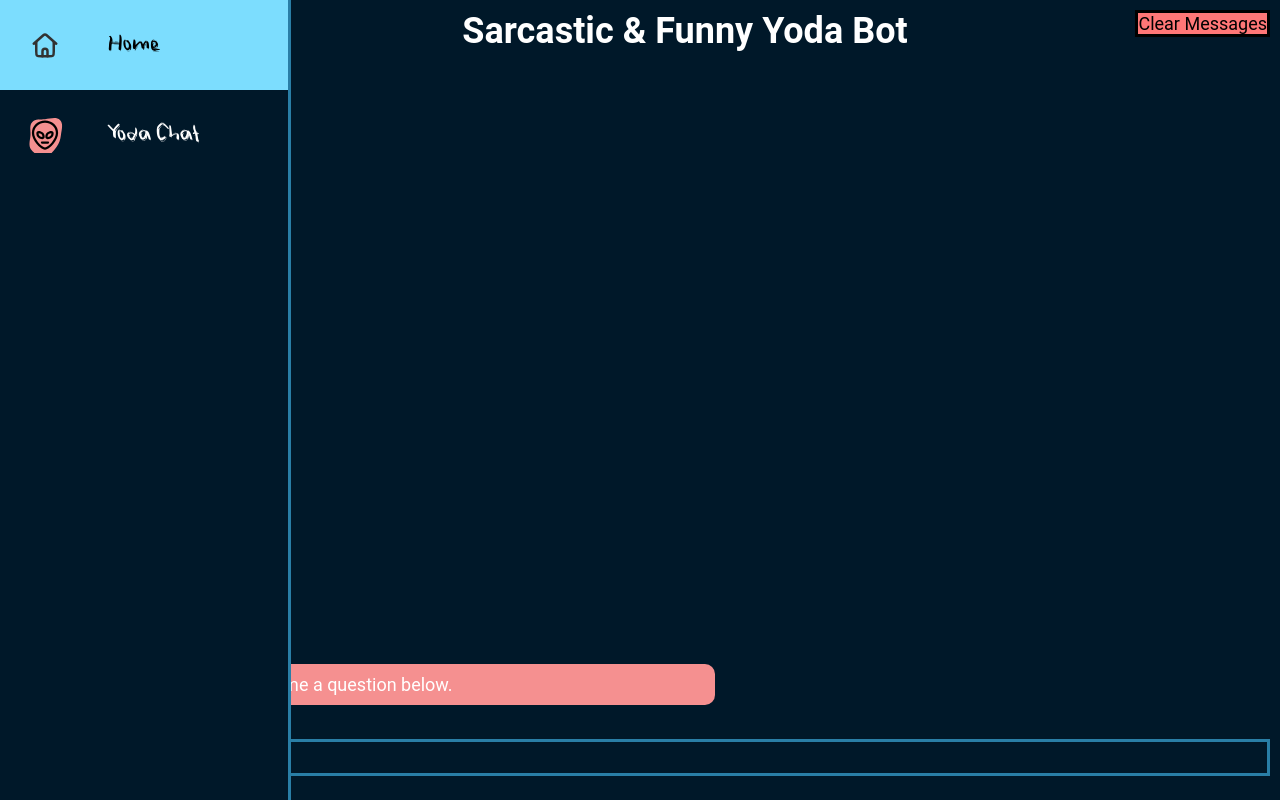
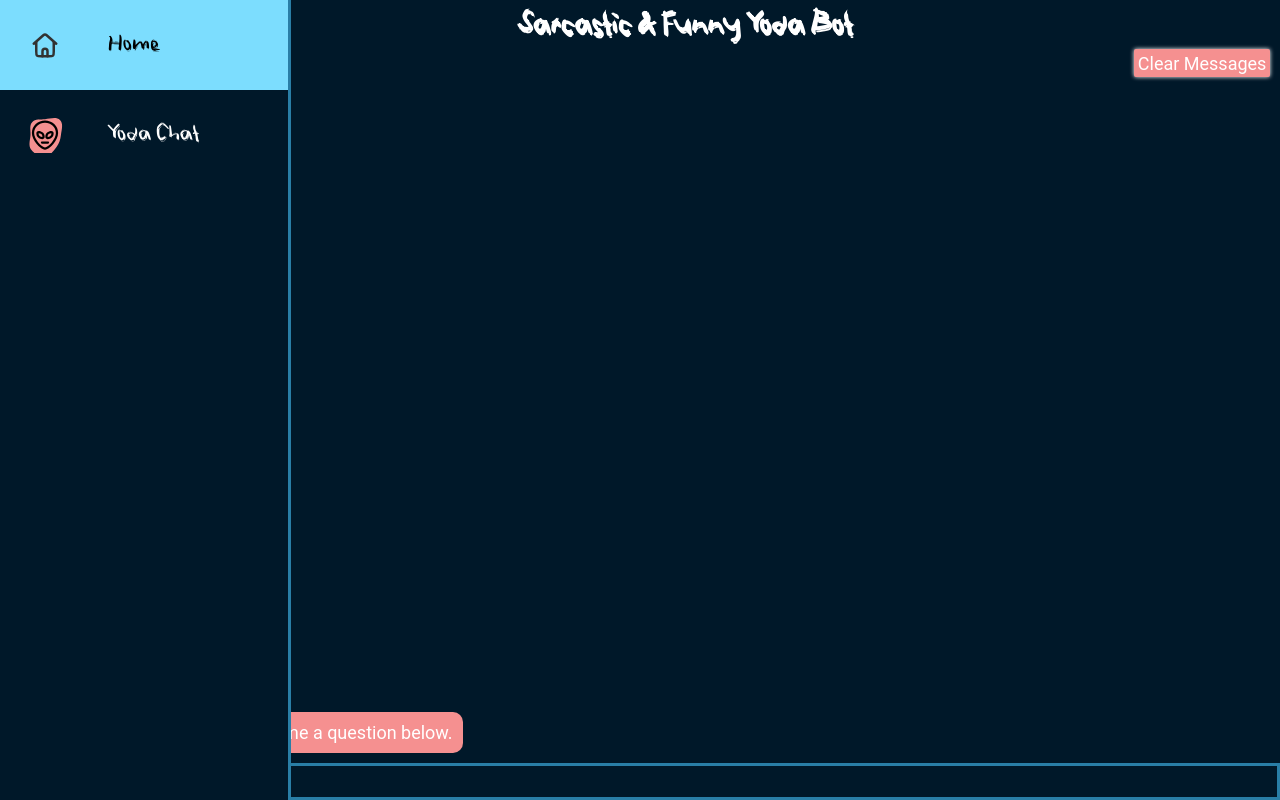
Before and after one commit to dhshah/openai-fun, a SvelteKit app: page /yoda-chat in a window 1280 px wide. Built offline with nearby package versions, Linux system fonts and the light colour scheme.

Commit message:
More refactoring

```diff
--- /dev/null
+++ b/src/lib/components/ChatComponent.svelte
@@ -0,0 +1,45 @@
+<script lang="ts">
+	import FocussedInput from '$lib/components/FocussedInput.svelte';
+
+	export let chatTitle: string;
+	export let onTrigger: (query: string) => void;
+
+	let value: string;
+
+	let chatting: boolean;
+
+	async function performAction() {
+		chatting = true;
+		await onTrigger(value);
+		value = '';
+		chatting = false;
+	}
+</script>
+
+<div class="container">
+	<h1>{chatTitle}</h1>
+	<div class="content">
+		<slot />
+	</div>
+	<FocussedInput bind:value disabled={chatting} onTrigger={performAction} />
+</div>
+
+<style>
+	.container {
+		height: 100vh;
+		display: flex;
+		align-items: stretch;
+		justify-content: space-between;
+		flex-direction: column;
+	}
+
+	.container > h1 {
+		font-family: AnakCute;
+		text-align: center;
+		margin-top: 10px;
+		font-size: 2em;
+	}
+	.container > .content {
+		flex: 1;
+	}
+</style>
--- a/src/lib/components/FocussedInput.svelte
+++ b/src/lib/components/FocussedInput.svelte
@@ -34,7 +34,6 @@
 <style>
 	.input-container {
 		width: 100%;
-		min-height: 85px;
 		display: flex;
 		align-items: center;
 		justify-content: center;
@@ -43,14 +42,13 @@
 		outline: none;
 	}
 	.input-container > input {
-		caret-color: #297ea6;
+		caret-color: var(--bg-secondary);
 		caret-shape: bar;
 		box-sizing: border-box;
 		flex-grow: 1;
-		border: 3px solid #297ea6;
-		margin: 5px 10px;
+		border: 3px solid var(--bg-secondary);
 		padding: 5px 10px;
-		background: transparent;
+		background: var(--bg-primary);
 		border-radius: var(--size-radius);
 		color: white;
 	}
--- a/src/lib/components/Nav.svelte
+++ b/src/lib/components/Nav.svelte
@@ -75,15 +75,15 @@
 <style>
 	* {
 		font-family: AnakCute, sans-serif;
-		color: white;
+		color: var(--text-primary);
 		font-size: 1.5rem;
 	}
 	.navbar {
 		width: 5rem;
 		height: 100vh;
 		position: fixed;
-		background-color: #001829;
-		border-right: 3px solid #297ea6;
+		background-color: var(--bg-primary);
+		border-right: 3px solid var(--bg-secondary);
 		transition: width 200ms ease;
 		z-index: 100;
 	}
@@ -104,10 +104,10 @@
 	}
 
 	.nav-item.home:hover {
-		background-color: #7cddfe;
+		background-color: var(--home-color);
 	}
 	.nav-item.yoda-chat:hover {
-		background-color: #f59090;
+		background-color: var(--yoda-chat-color);
 	}
 
 	.nav-link {
@@ -119,7 +119,7 @@
 	}
 
 	.nav-item:hover .link-text {
-		color: black;
+		color: var(--text-dark);
 	}
 	.link-text {
 		margin-left: 1rem;
--- a/src/routes/+layout.svelte
+++ b/src/routes/+layout.svelte
@@ -30,14 +30,17 @@
 	}
 
 	:root {
-		--bg-primary: #f5f5f5;
-		--bg-secondary: #fff;
-		--text-primary: #000;
-		--text-secondary: #fff;
+		--bg-primary: #001829;
+		--bg-secondary: #297ea6;
+		--text-primary: #fff;
+		--text-dark: #000;
+		--home-color: #7cddfe;
+		--yoda-chat-color: #f59090;
 	}
 	.container {
 		margin-left: 5rem;
-		height: 100vh;
+		height: 100%;
+		box-sizing: border-box;
 		background-color: #001829;
 	}
 </style>
--- a/src/routes/yoda-chat/+page.svelte
+++ b/src/routes/yoda-chat/+page.svelte
@@ -1,22 +1,17 @@
 <script lang="ts">
-	import FocussedInput from '$lib/components/FocussedInput.svelte';
-	import { onMount } from 'svelte';
-	import { messages, reset } from '../../stores/messages';
+	import ChatComponent from '$lib/components/ChatComponent.svelte';
+	import { createStore } from '$lib/store';
 	interface ChatMessage {
 		role: string;
 		content: string;
-		image?: string;
 	}
 
-	let chatting = false;
-	let newMessage: string;
+	const messages = createStore<ChatMessage[]>('messages', []);
 
-	async function chat() {
-		chatting = true;
-		console.log('chatting');
+	async function chat(query: string) {
 		messages.update((currentMessages: ChatMessage[]) => [
 			...currentMessages,
-			{ role: 'user', content: newMessage }
+			{ role: 'user', content: query }
 		]);
 
 		const res = await fetch('/yoda-chat', {
@@ -25,19 +20,17 @@
 		});
 
 		const chatGptMessage = await res.json();
-		console.log(chatGptMessage);
 
 		messages.update((currentMessages: ChatMessage[]) => [...currentMessages, chatGptMessage]);
-		chatting = false;
 	}
 
 	async function clearMessages() {
-		reset();
+		messages.set([]);
 	}
 </script>
 
+<ChatComponent chatTitle={'Sarcastic & Funny Yoda Bot'} onTrigger={chat}>
 	<div class="container">
-	<h1>Sarcastic & Funny Yoda Bot</h1>
 		<button class="clear-button" on:click={clearMessages}>Clear Messages</button>
 		<div class="chat">
 			<div class="message gpt-message">
@@ -49,29 +42,31 @@
 				</div>
 			{/each}
 		</div>
-	<FocussedInput bind:value={newMessage} disabled={chatting} onTrigger={chat} />
 	</div>
+</ChatComponent>
 
 <style>
 	.container {
-		height: 100%;
-		width: 100%;
 		display: flex;
 		flex-direction: column;
+		height: 100%;
+		align-items: stretch;
 	}
 	.message {
 		border-radius: 10px;
 		padding: 10px;
 		margin: 10px;
-		width: 50%;
+		max-width: 500px;
+		background-color: var(--yoda-chat-color);
 	}
 	.user-message {
-		background-color: rgba(244, 144, 144, 0.75);
+		filter: brightness(0.85);
 		align-self: flex-end;
+		margin-left: 50px;
 	}
 	.gpt-message {
-		background-color: #f59090;
 		align-self: flex-start;
+		margin-right: 50px;
 	}
 	.chat {
 		flex: auto;
@@ -80,18 +75,18 @@
 		flex-direction: column;
 	}
 	.clear-button {
-		position: absolute;
 		top: 10px;
 		right: 10px;
-		background: #f77;
-		color: #000;
-		border: 3px solid #000;
+		background: var(--yoda-chat-color);
+		border: none;
+		padding: 0.2rem;
+		border-radius: 2px;
+		box-shadow: 0 0 4px 0px white;
+		align-self: flex-end;
+		margin-right: 10px;
+		transition: box-shadow 150ms ease;
 	}
-	.container > h1 {
-		text-align: center;
-		margin: 0;
-		font-size: 2em;
-		margin-top: 10px;
-		margin-bottom: 10px;
+	.clear-button:hover {
+		box-shadow: 0 0 10px 2px var(--yoda-chat-color);
 	}
 </style>
--- a/src/stores/messages.ts
+++ /dev/null
@@ -1,10 +0,0 @@
-import { createStore } from '$lib/store';
-
-interface ChatMessage {
-	role: string;
-	content: string;
-	image?: string;
-}
-
-export const messages = createStore<ChatMessage[]>('messages', []);
-export const reset = () => messages.set([]);
```
Lines whose indentation alone changed are shown as unchanged.
